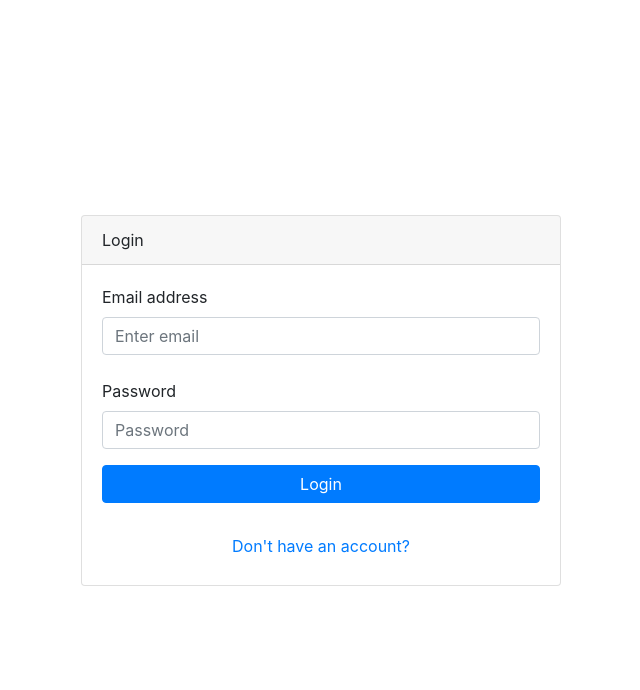
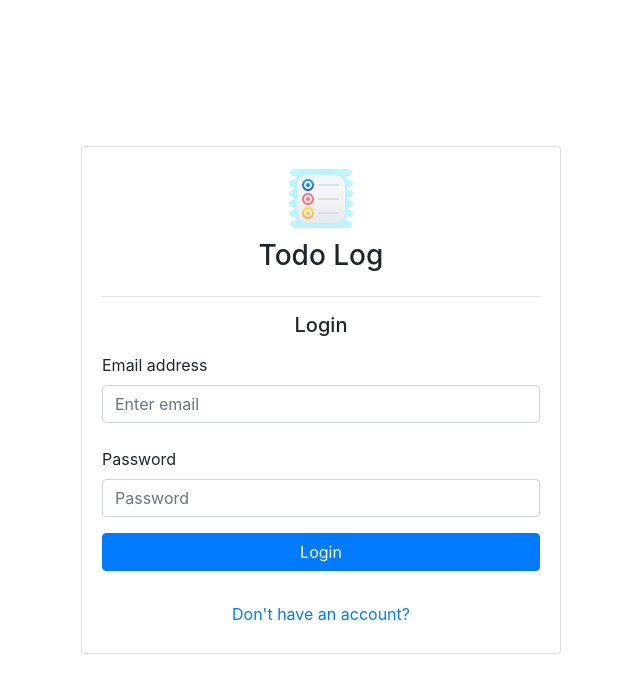
Before and after one commit to realim1/todo-log, a React (Create React App) app in the folder client/: page /login in a window 1280 px wide. Shown: the top 690 px of the page, without its empty margins (319-959 px from the left). Built offline with nearby package versions, Linux system fonts and the light colour scheme.

Commit message:
Add logo and title to login/signup component

```diff
--- a/client/src/components/login/login.component.jsx
+++ b/client/src/components/login/login.component.jsx
@@ -3,6 +3,7 @@ import axios from "axios";
 import { Card, Form, Button, Col, Row } from "react-bootstrap";
 import { useFormik } from "formik";
 import { useNavigate } from "react-router-dom";
+import logo from "../../assets/images/todo-logo.svg";
 import "./login.style.scss";
 
 const validate = (values) => {
@@ -55,8 +56,13 @@ const Login = () => {
 
 	return (
 		<Card style={{ width: "30rem" }}>
-			<Card.Header>Login</Card.Header>
 			<Card.Body>
+				<Row className='justify-content-center'>
+					<img className='logo mb-2' src={logo} alt='Todo Log Logo' />
+				</Row>
+				<h1 className='h3 mb-4 text-center'>Todo Log</h1>
+				<hr />
+				<h2 className='h5 mb-3 text-center'>Login</h2>
 				<Form noValidate onSubmit={formik.handleSubmit}>
 					<Form.Group className='mb-4' controlId='loginEmail'>
 						<Form.Label>Email address</Form.Label>
--- a/client/src/components/login/login.style.scss
+++ b/client/src/components/login/login.style.scss
@@ -0,0 +1,3 @@
+.logo {
+	max-width: 64px;
+}
--- a/client/src/components/sign-up/sign-up.component.jsx
+++ b/client/src/components/sign-up/sign-up.component.jsx
@@ -3,6 +3,7 @@ import { Card, Form, Button, Col, Row } from "react-bootstrap";
 import axios from "axios";
 import { useFormik } from "formik";
 import { useNavigate } from "react-router-dom";
+import logo from "../../assets/images/todo-logo.svg";
 
 import "./sign-up.style.scss";
 
@@ -64,8 +65,14 @@ const SignUp = () => {
 
 	return (
 		<Card style={{ width: "30rem" }}>
-			<Card.Header>Sign Up</Card.Header>
 			<Card.Body>
+				<Row className='justify-content-center'>
+					<img className='logo mb-2' src={logo} alt='Todo Log Logo' />
+				</Row>
+				<h1 className='h3 mb-4 text-center'>Todo Log</h1>
+				<hr />
+				<h2 className='h5 mb-3 text-center'>Sign Up</h2>
+
 				<Form noValidate onSubmit={formik.handleSubmit}>
 					<Form.Group className='mb-4' controlId='signUpEmail'>
 						<Form.Label>Email address</Form.Label>
--- a/client/src/components/sign-up/sign-up.style.scss
+++ b/client/src/components/sign-up/sign-up.style.scss
@@ -0,0 +1,3 @@
+.logo {
+	max-width: 64px;
+}
```
Also changed, not shown: client/src/assets/images/todo-logo.svg (added).
